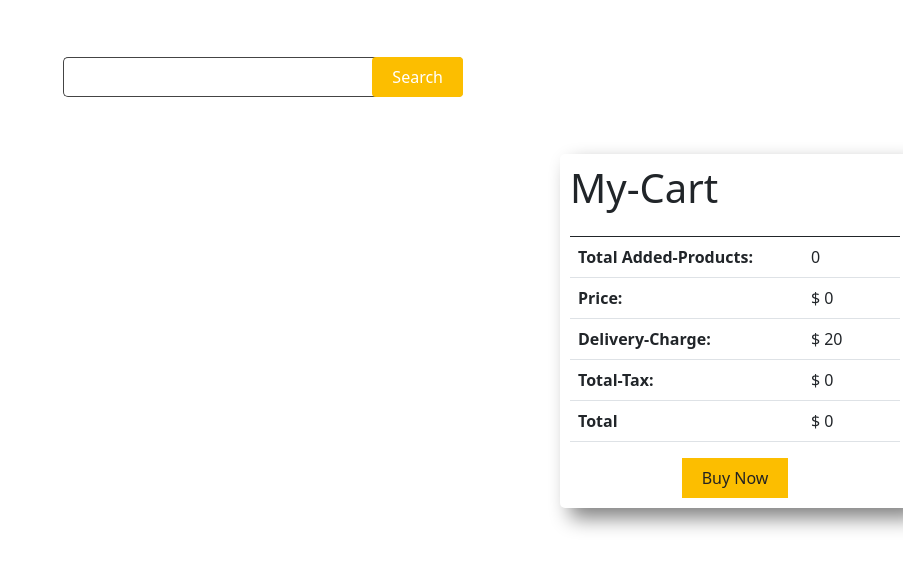
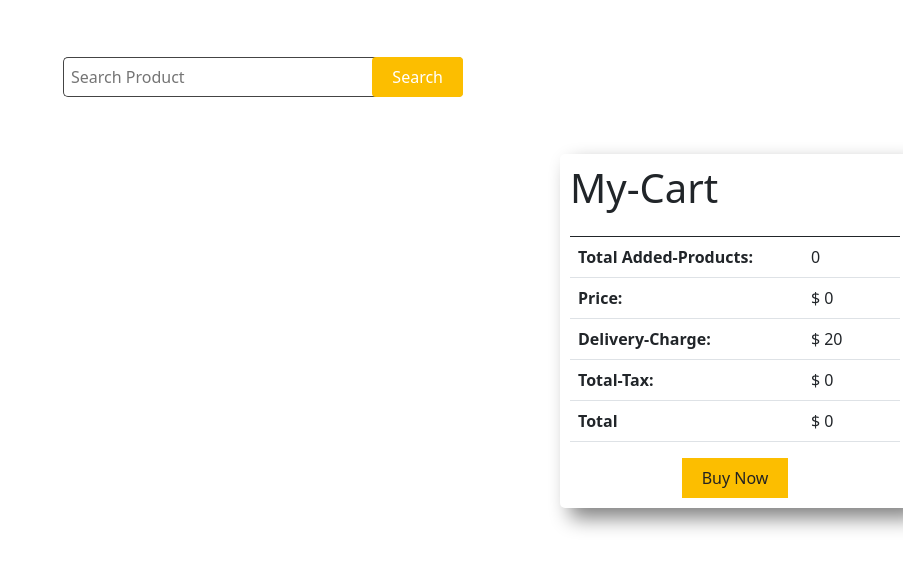
Before and after one commit to mariyapoly/ranga-store, a plain HTML site: page index.html in a window 1280 px wide. Shown: the whole page, without its empty margins (377-1280 px from the left). Drawn offline with nearby package versions, Linux system fonts and the light colour scheme; no server answers.

Commit message:
modify some code

```diff
--- a/index.html
+++ b/index.html
@@ -23,7 +23,7 @@
     <!-- search input feild start -->
     <div class="search-field">
       <div class="search-box">
-        <input id="input-field" class="search-field" type="text" />
+        <input id="input-field" class="search-field" type="text" placeholder="Search Product" />
         <button type="button" class="btn btn-primary search-button" data-toggle="button" aria-pressed="false"
           autocomplete="off" id="search-btn" onclick="loadProducts()">
           Search
```
